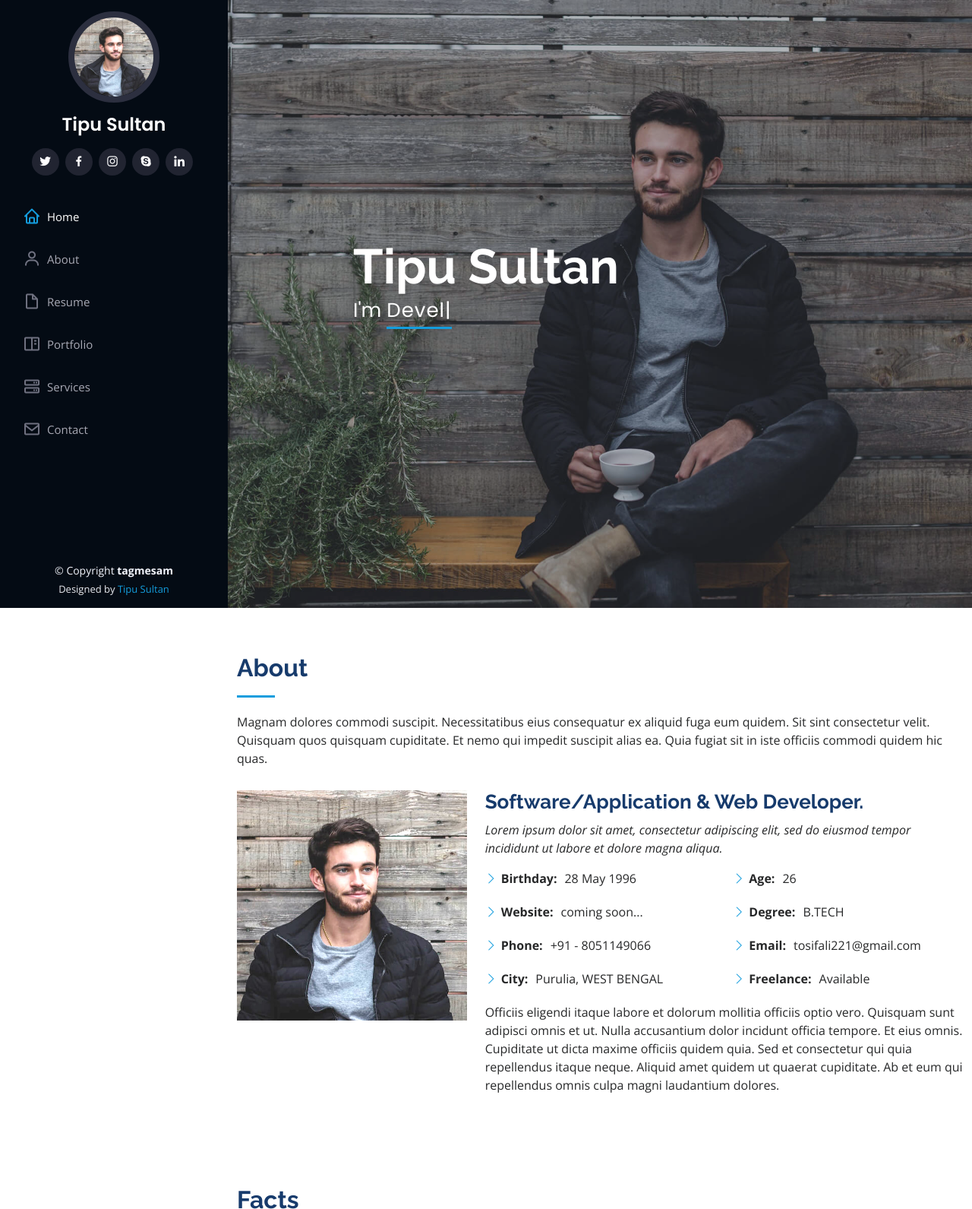
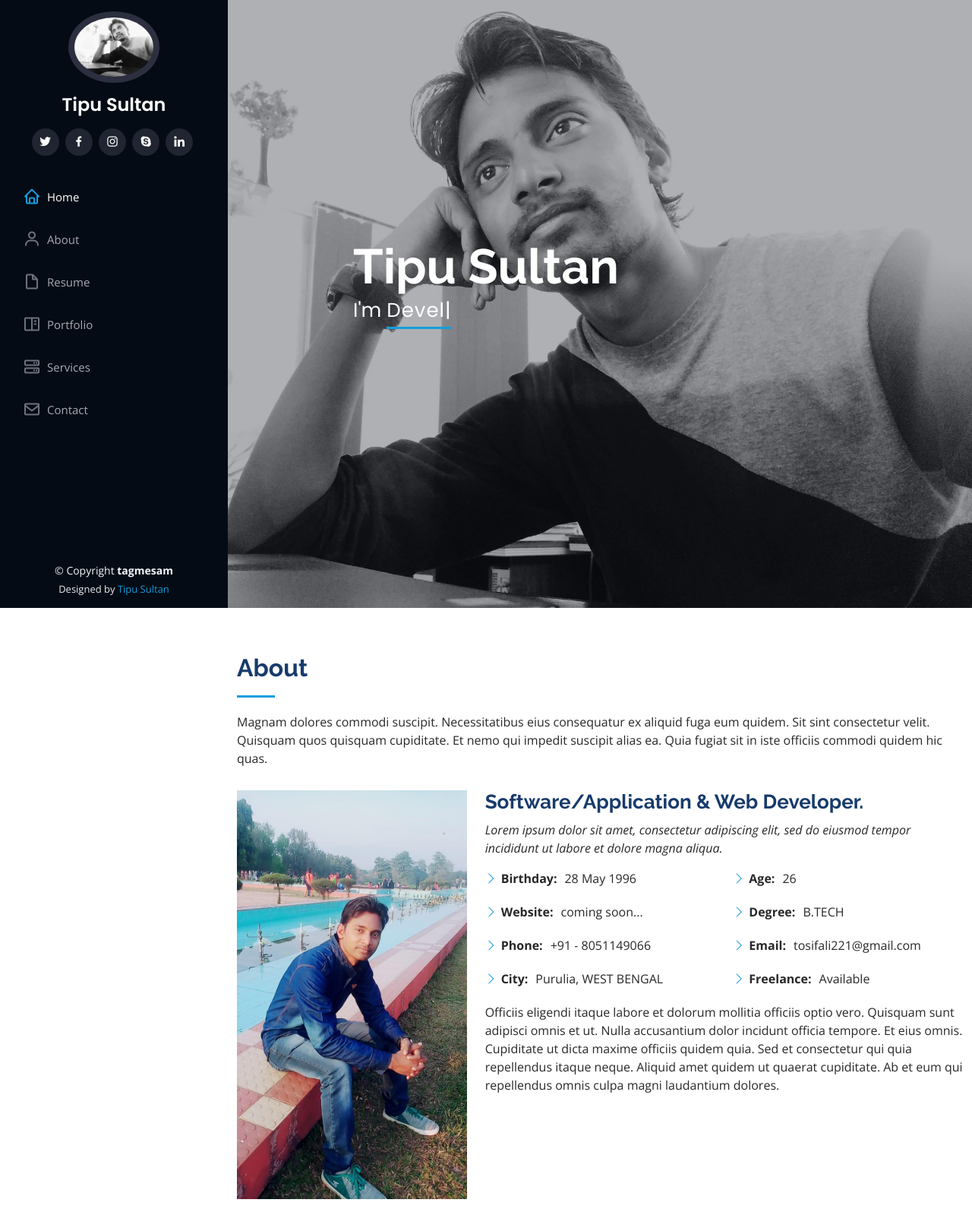
Before and after one commit to tagmesam/tipusultan.github.io, a plain HTML site: page index.html in a window 1280 px wide. Shown: the top 1591 px of the page at 76% size. Drawn offline with nearby package versions, Linux system fonts and the light colour scheme; files whose address does not match are found by name.

Commit message:
change in images

```diff
--- a/content/assets/css/style.css
+++ b/content/assets/css/style.css
@@ -228,7 +228,7 @@ h6 {
 #hero {
   width: 100%;
   height: 100vh;
-  background: url("../img/hero-bg.jpg") top center;
+  background: url("../img/ts03.jpg") top center;
   background-size: cover;
 }
 
--- a/index.html
+++ b/index.html
@@ -39,7 +39,7 @@
     <div class="d-flex flex-column">
 
       <div class="profile">
-        <img src="content/assets/img/profile-img.jpg" alt="" class="img-fluid rounded-circle">
+        <img src="content/assets/img/ts03.jpg" alt="" class="img-fluid rounded-circle">
         <h1 class="text-light"><a href="index.html">Tipu Sultan</a></h1>
         <div class="social-links mt-3 text-center">
           <a href="#" class="twitter"><i class="bx bxl-twitter"></i></a>
@@ -84,7 +84,7 @@
 
         <div class="row">
           <div class="col-lg-4" data-aos="fade-right">
-            <img src="content/assets/img/profile-img.jpg" class="img-fluid" alt="">
+            <img src="content/assets/img/ts05.jpg" class="img-fluid" alt="">
           </div>
           <div class="col-lg-8 pt-4 pt-lg-0 content" data-aos="fade-left">
             <h3>Software/Application &amp; Web Developer.</h3>
```
Also changed, not shown: content/assets/img/ts01.jpg (added), content/assets/img/ts02.jpg (added), content/assets/img/ts03.jpg (added), content/assets/img/ts04.jpg (added), content/assets/img/ts05.jpg (added).
